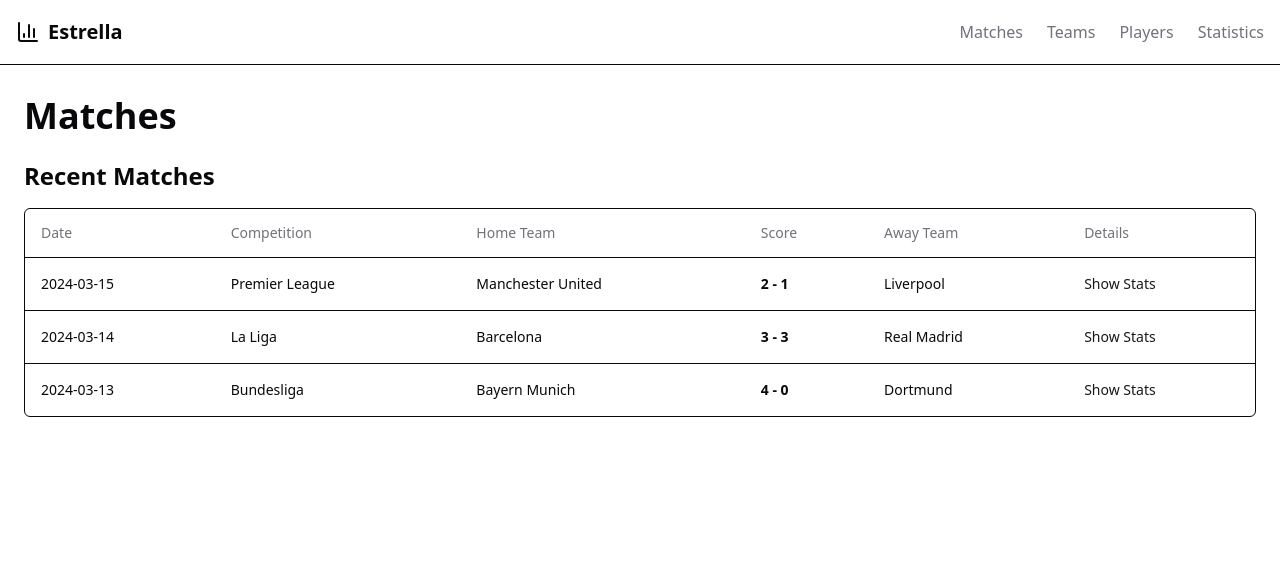
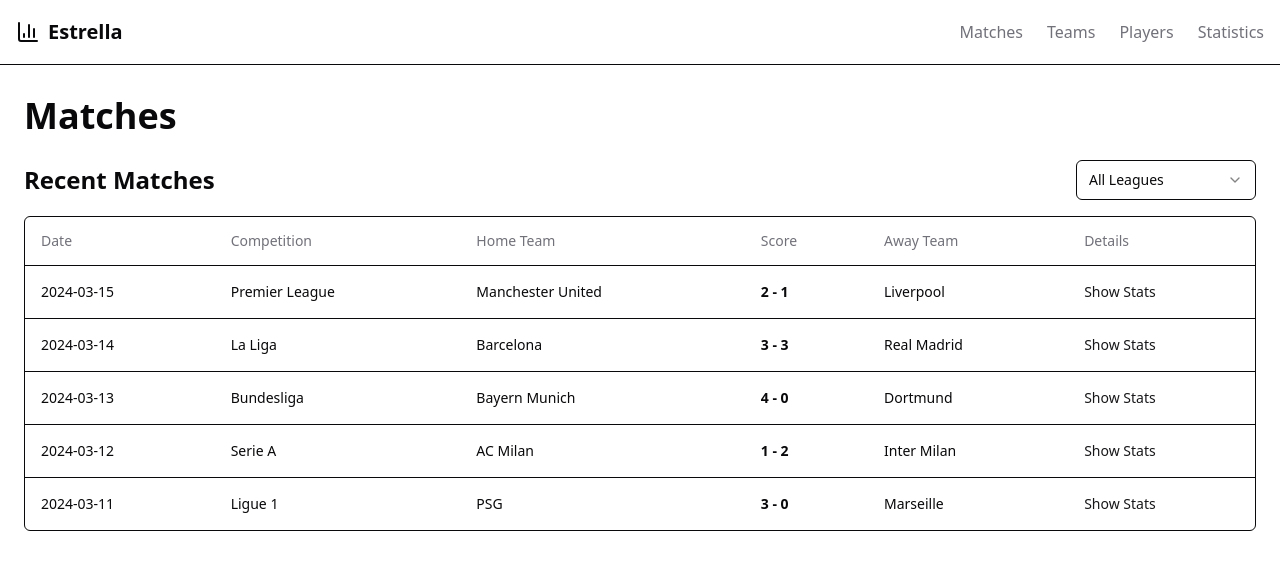
Before and after one commit to Abdullah-7-siiuuuu/footystatify, a React (Vite) app: page /matches in a window 1280 px wide. Shown: the top 570 px of the page. Built offline with nearby package versions, Linux system fonts and the light colour scheme.

Commit message:
Add support for multiple leagues
Implement functionality to include multiple leagues such as Premier League, La Liga, and Serie A in the matches display.
[skip gpt_engineer]

```diff
--- a/src/components/MatchesTable.tsx
+++ b/src/components/MatchesTable.tsx
@@ -10,6 +10,13 @@ import { ChartContainer, ChartTooltip } from "@/components/ui/chart";
 import { BarChart, Bar, XAxis, YAxis, Tooltip, ResponsiveContainer } from "recharts";
 import { useState } from "react";
 import { motion } from "framer-motion";
+import {
+  Select,
+  SelectContent,
+  SelectItem,
+  SelectTrigger,
+  SelectValue,
+} from "@/components/ui/select";
 
 const matchData = [
   {
@@ -57,10 +64,50 @@ const matchData = [
       fouls: { home: 7, away: 11 }
     }
   },
+  {
+    id: 4,
+    homeTeam: "AC Milan",
+    awayTeam: "Inter Milan",
+    score: "1 - 2",
+    date: "2024-03-12",
+    competition: "Serie A",
+    stats: {
+      possession: { home: 48, away: 52 },
+      shots: { home: 10, away: 14 },
+      shotsOnTarget: { home: 4, away: 6 },
+      corners: { home: 5, away: 7 },
+      fouls: { home: 12, away: 9 }
+    }
+  },
+  {
+    id: 5,
+    homeTeam: "PSG",
+    awayTeam: "Marseille",
+    score: "3 - 0",
+    date: "2024-03-11",
+    competition: "Ligue 1",
+    stats: {
+      possession: { home: 58, away: 42 },
+      shots: { home: 16, away: 8 },
+      shotsOnTarget: { home: 7, away: 2 },
+      corners: { home: 8, away: 4 },
+      fouls: { home: 9, away: 13 }
+    }
+  }
+];
+
+const leagues = [
+  "All Leagues",
+  "Premier League",
+  "La Liga",
+  "Bundesliga",
+  "Serie A",
+  "Ligue 1"
 ];
 
 export const MatchesTable = () => {
   const [selectedMatch, setSelectedMatch] = useState<number | null>(null);
+  const [selectedLeague, setSelectedLeague] = useState<string>("All Leagues");
 
   const getStatsChartData = (matchId: number) => {
     const match = matchData.find(m => m.id === matchId);
@@ -95,6 +142,10 @@ export const MatchesTable = () => {
     ];
   };
 
+  const filteredMatches = matchData.filter(match =>
+    selectedLeague === "All Leagues" ? true : match.competition === selectedLeague
+  );
+
   return (
     <div className="w-full space-y-6">
       <motion.div
@@ -102,7 +153,21 @@ export const MatchesTable = () => {
         animate={{ opacity: 1, y: 0 }}
         transition={{ duration: 0.5 }}
       >
-        <h2 className="text-2xl font-bold mb-4">Recent Matches</h2>
+        <div className="flex justify-between items-center mb-4">
+          <h2 className="text-2xl font-bold">Recent Matches</h2>
+          <Select value={selectedLeague} onValueChange={setSelectedLeague}>
+            <SelectTrigger className="w-[180px]">
+              <SelectValue placeholder="Select League" />
+            </SelectTrigger>
+            <SelectContent>
+              {leagues.map((league) => (
+                <SelectItem key={league} value={league}>
+                  {league}
+                </SelectItem>
+              ))}
+            </SelectContent>
+          </Select>
+        </div>
         <div className="rounded-md border">
           <Table>
             <TableHeader>
@@ -116,7 +181,7 @@ export const MatchesTable = () => {
               </TableRow>
             </TableHeader>
             <TableBody>
-              {matchData.map((match) => (
+              {filteredMatches.map((match) => (
                 <TableRow
                   key={match.id}
                   className="cursor-pointer hover:bg-secondary/50"
```
